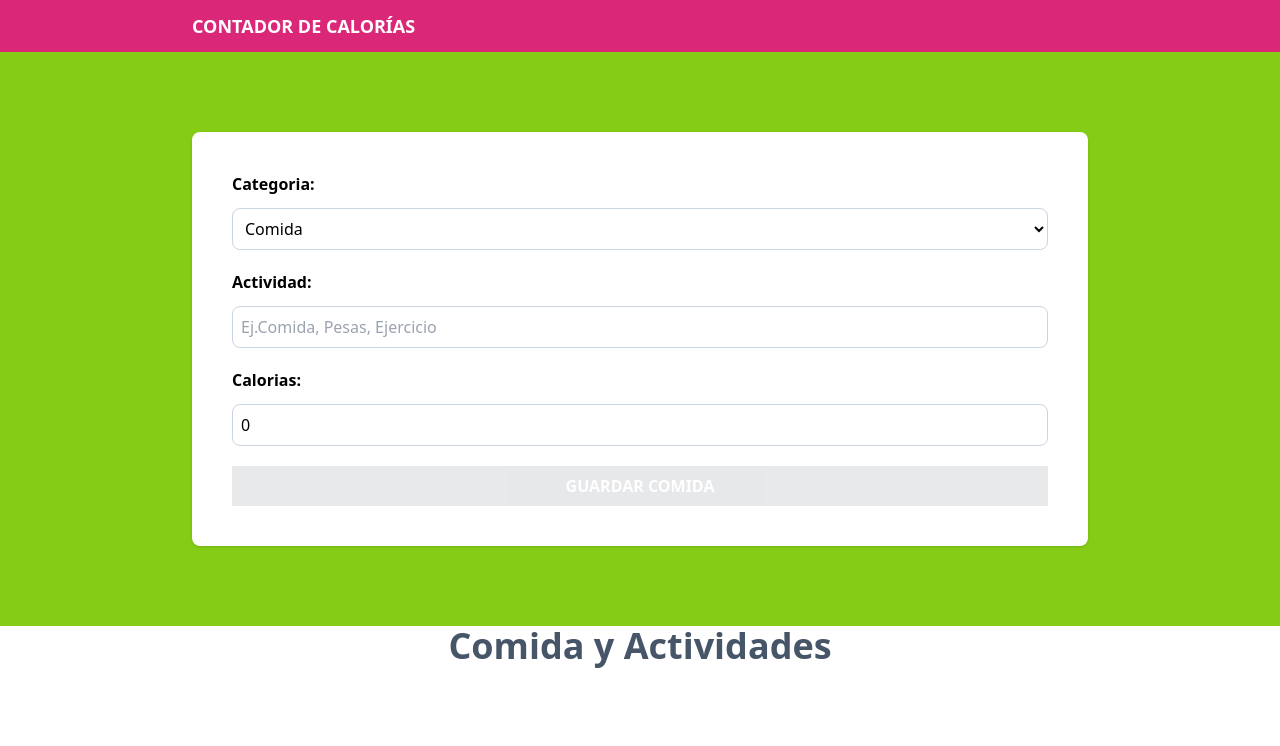
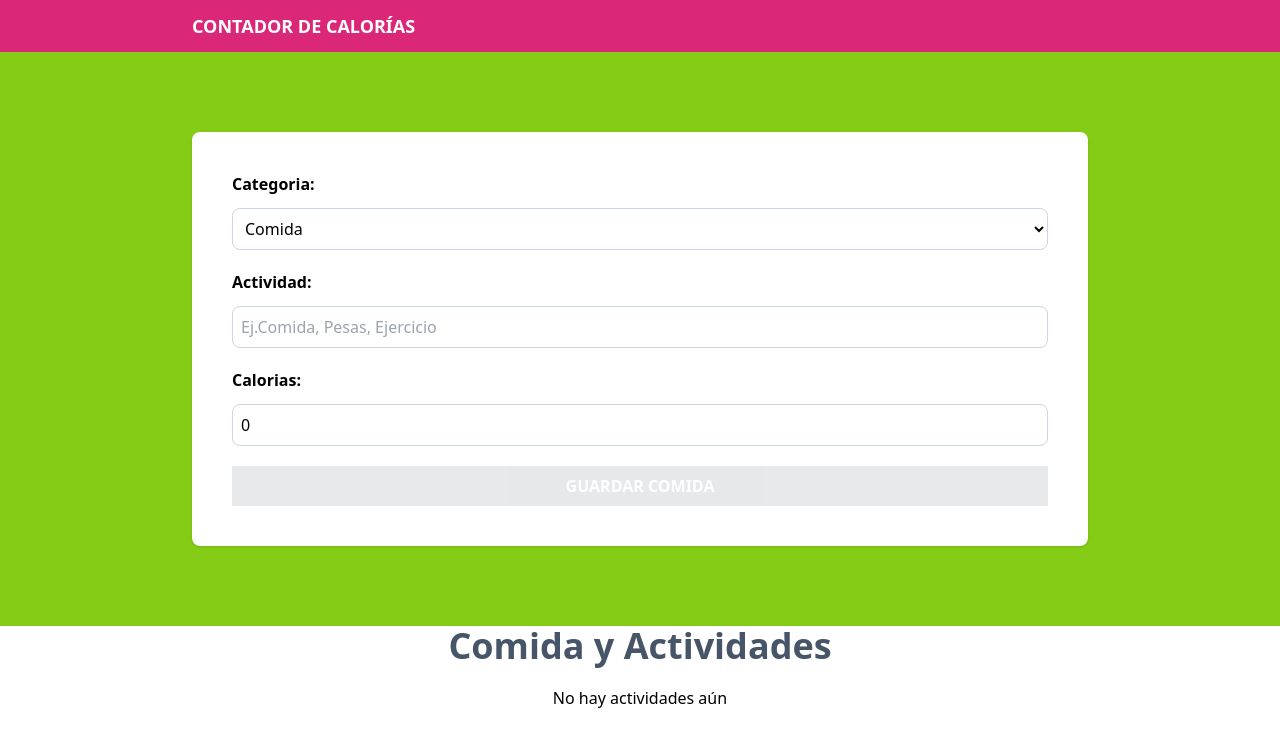
Before and after one commit to DanaMarivi2000/CaloriesTracker, a React app: page / in a window 1280 px wide. Shown: the top 746 px of the page. Built offline with nearby package versions, Linux system fonts and the light colour scheme; the HTML template or start-up script is replaced by a standard one.

Commit message:
'Add activities validation'

```diff
--- a/src/components/ActivityList.tsx
+++ b/src/components/ActivityList.tsx
@@ -11,12 +11,15 @@
 const ActivityList = ({activities, dispatch}:ActivityListProps) => {
 
   const categoryName=useMemo(()=>(category:Activity['category'])=>categories.map(categoria=>categoria.id===category?categoria.name:''),[activities])
-    return (
+ const isEmptyActivities=useMemo(()=>activities.length===0,[activities])
+
+  return (
     <>
       <h2 className="text-4xl font-bold text-slate-600 text-center">
         Comida y Actividades
       </h2>
-      {activities.map(activity=>(
+      {isEmptyActivities?<p className="text-center my-5">No hay actividades aún</p>:
+      activities.map(activity=>(
         <div key={activity.id} className="px-5 py-10 bg-white mt-5 flex justify-between">
             <div className="space-y-2 relative">
                 <p className={`absolute -top-8 -left-8 px-10 py-2 text-white uppercase font-bold ${activity.category===1 ?'bg-lime-500':'bg-orange-500'}`}>
```
